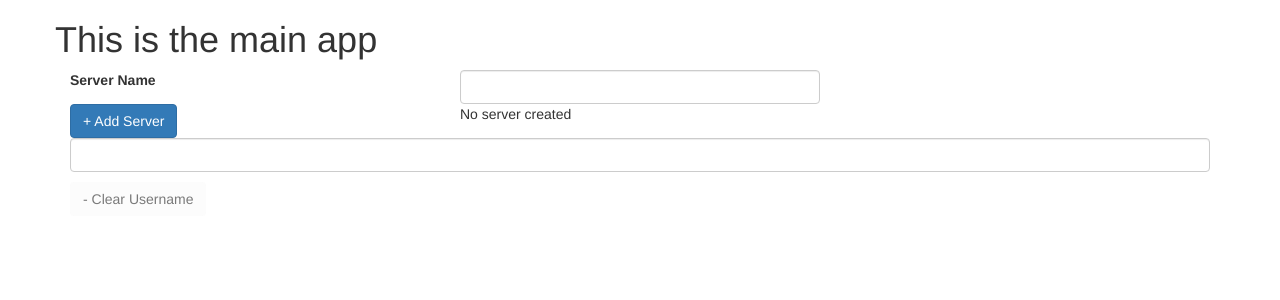
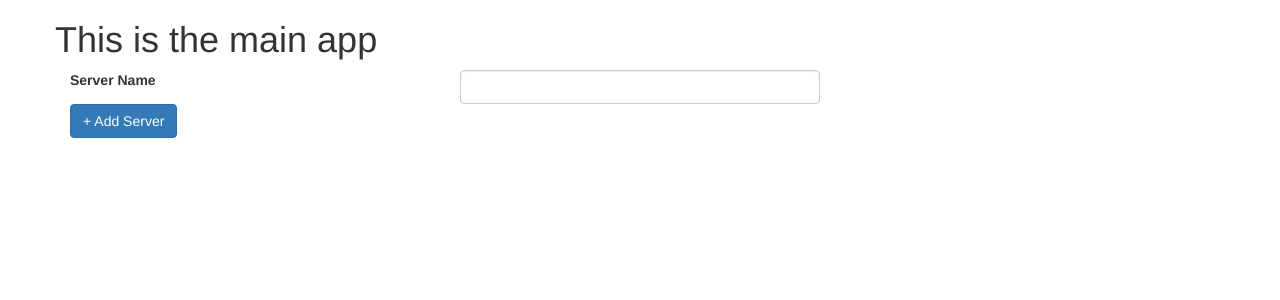
Before and after one commit to AlessandroLorenzi/angularjs-course, an Angular app: page / in a window 1280 px wide. Shown: the top 300 px of the page. Built offline with nearby package versions, Linux system fonts and the light colour scheme.

Commit message:
Lecture 34: ngIf

```diff
--- a/src/app/servers/servers.component.html
+++ b/src/app/servers/servers.component.html
@@ -15,10 +15,6 @@
     >+ Add Server</button>
   </div>
   <div class="col-xs-4">
-    <p>{{createServerStatus}}</p>
+    <p *ngIf="serverCreated">Server {{serverName}} is created.</p>
   </div>
 </div>
-
-<input [(ngModel)]="username" class="form-control" >
-<p>{{username}}</p>
-<button class="btn" (click)="username = '' " [disabled]="username === '' ">- Clear Username</button>
--- a/src/app/servers/servers.component.ts
+++ b/src/app/servers/servers.component.ts
@@ -8,6 +8,7 @@ export class ServersComponent implements OnInit {
   allowNewServer = false;
   createServerStatus = 'No server created';
   serverName = '';
+  serverCreated = false;
 
 
   constructor() {
@@ -22,14 +23,9 @@ export class ServersComponent implements OnInit {
   }
 
   onCreateServer(){
-    if ( this.serverName != ''){
-      this.createServerStatus = 'Server ' + this.serverName + ' created'!
-    } else {
-      this.createServerStatus = 'No server created';
-    }
+      this.serverCreated = true;
   }
 
-  username = '';
 
 
 }
```
